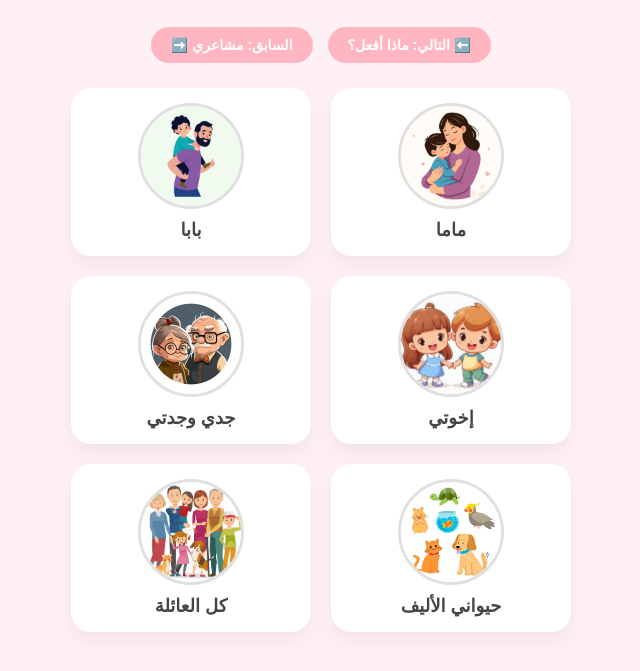
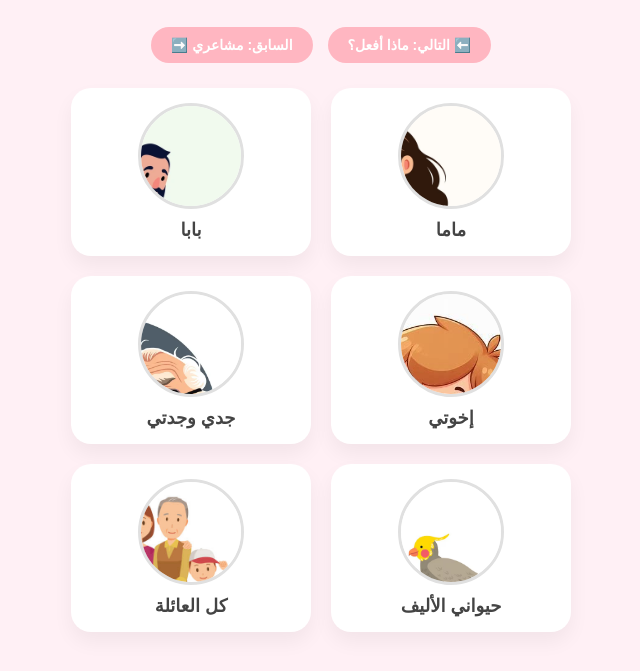
Before and after one commit to RayanMaryam/Meemclinic, a plain HTML site: page people.html in a window 1280 px wide. Shown: the part 83-754 px from the top of the page, without its empty margins (319-959 px from the left). Drawn offline with Linux system fonts and the light colour scheme.

Commit message:
Update style.css

```diff
--- a/style.css
+++ b/style.css
@@ -184,3 +184,20 @@ h1 { color: #2c3e50; margin-bottom: 30px; font-size: 28px; }
     border: none;
     cursor: pointer;
 }
+/* كود محدد لتصغير صور الأنشطة فقط وإعادتها للشكل المتناسق */
+
+/* 1. تحديد حجم صور الأنشطة (الولد اللي بيرسم، الأكل، النوم...) */
+/* هذا يضمن بقاء صور الأزرار (الأسهم) والرموز التعبيرية كما هي */
+img:not(.emoji-image):not([src*="arrow"]):not([class*="nav"]) {
+    width: 250px !important;       /* هذا هو الحجم التقريبي للصورة في لقطة الشاشة الأصلية */
+    height: auto !important;
+    display: block !important;
+    margin: 0 auto 30px auto !important; /* توسيط الصورة ووضع مسافة تحتها */
+}
+
+/* 2. ضبط صور الأزرار لتبقى صغيرة كما كانت */
+/* إذا تأثرت أسهم الأزرار (السابق/التالي) فاستخدم هذا الجزء */
+.header-navigation-container img {
+    width: 18px !important;        /* حجم صغير للسهم */
+    height: auto !important;
+}
```
